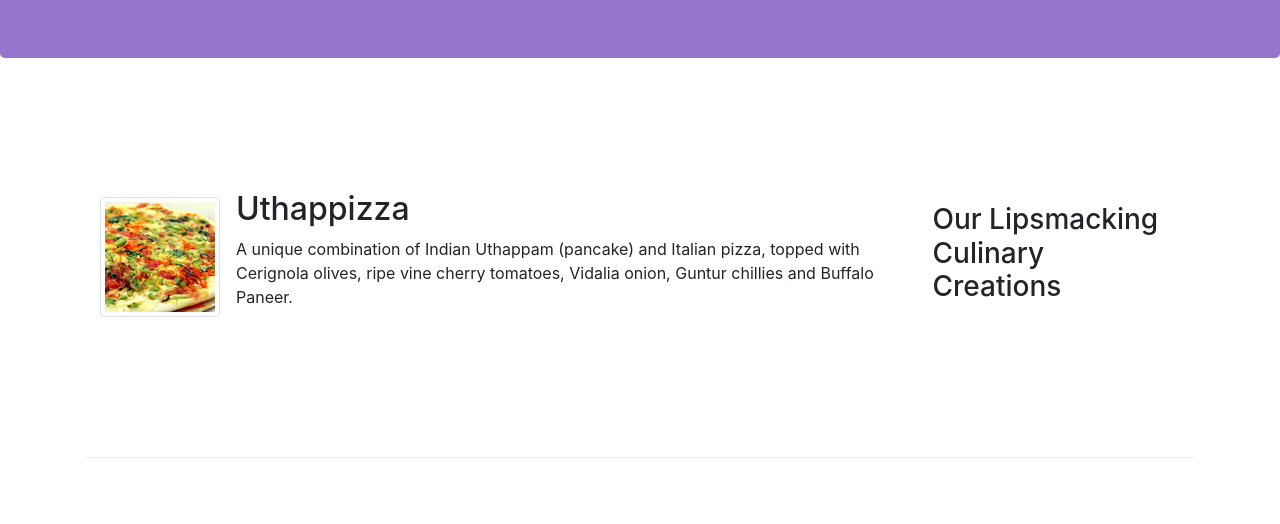
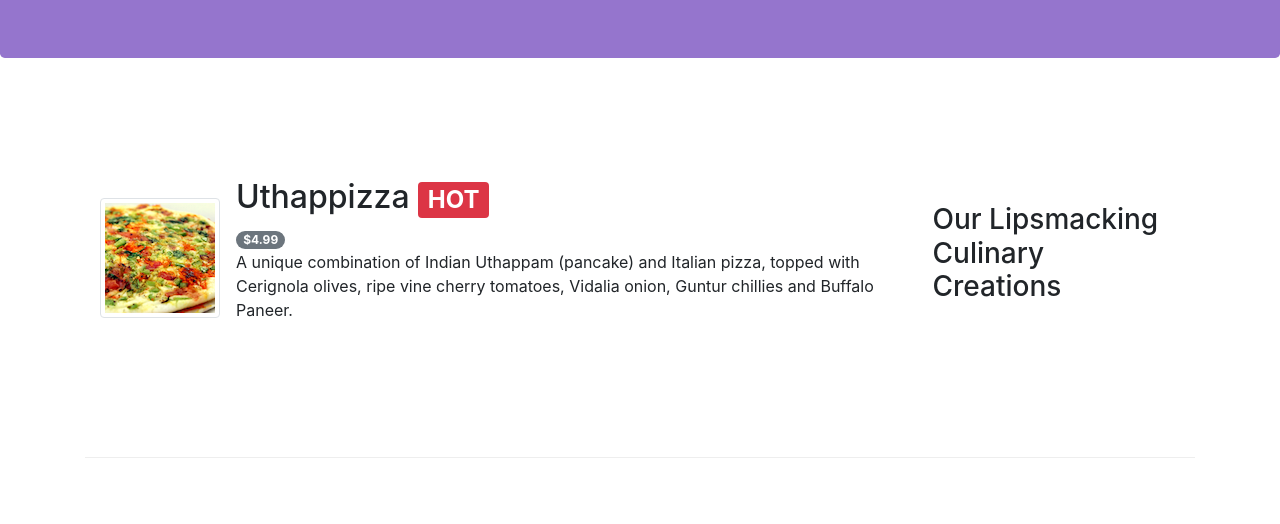
Before and after one commit to SilverHornn/Ex5, a website: page index.html in a window 1280 px wide. Shown: the part 276-800 px from the top of the page. Drawn offline with nearby package versions, Linux system fonts and the light colour scheme.

Commit message:
Alerting Users

```diff
--- a/index.html
+++ b/index.html
@@ -65,7 +65,7 @@
                     <img class="d-flex mr-3 img-thumbnail align-self-center"
                             src="img/uthappizza.png" alt="Uthappizza">
                     <div class="media-body">
-                        <h2 class="mt-0">Uthappizza</h2>
+                        <h2 class="mt-0">Uthappizza <span class="badge badge-danger">HOT</h2><span class="badge badge-pill badge-secondary">$4.99</span>
                         <p class="d-none d-sm-block">A unique combination of Indian Uthappam (pancake) and
                             Italian pizza, topped with Cerignola olives, ripe vine
                             cherry tomatoes, Vidalia onion, Guntur chillies and
```
